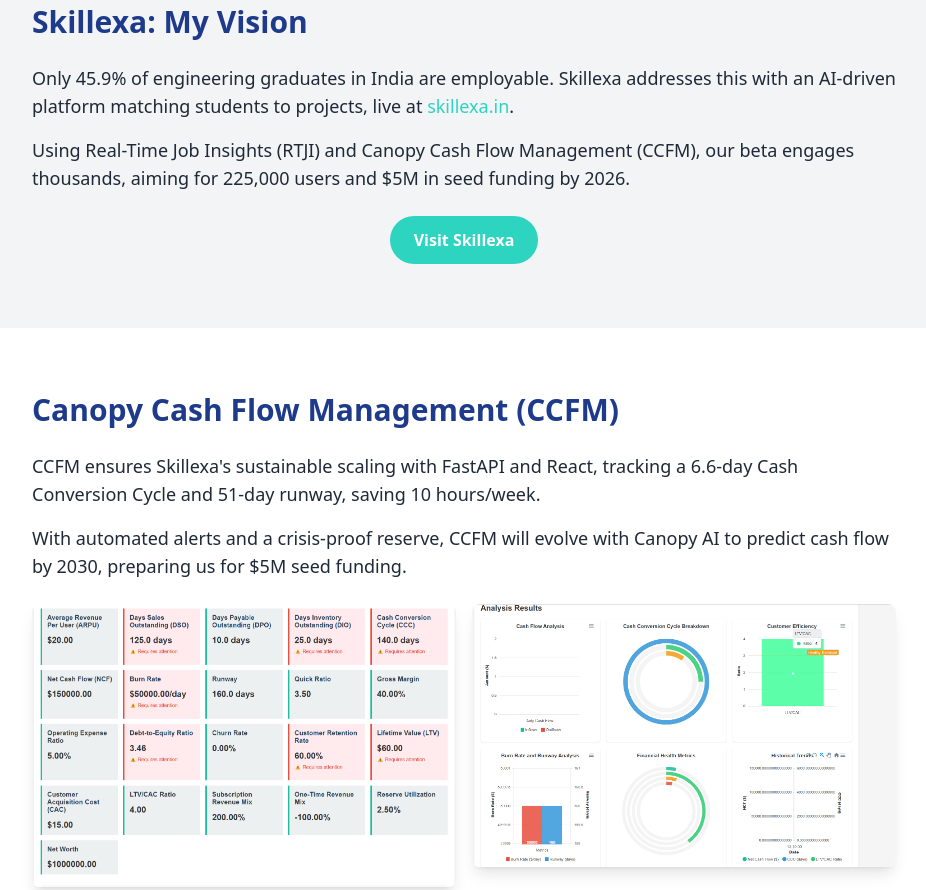
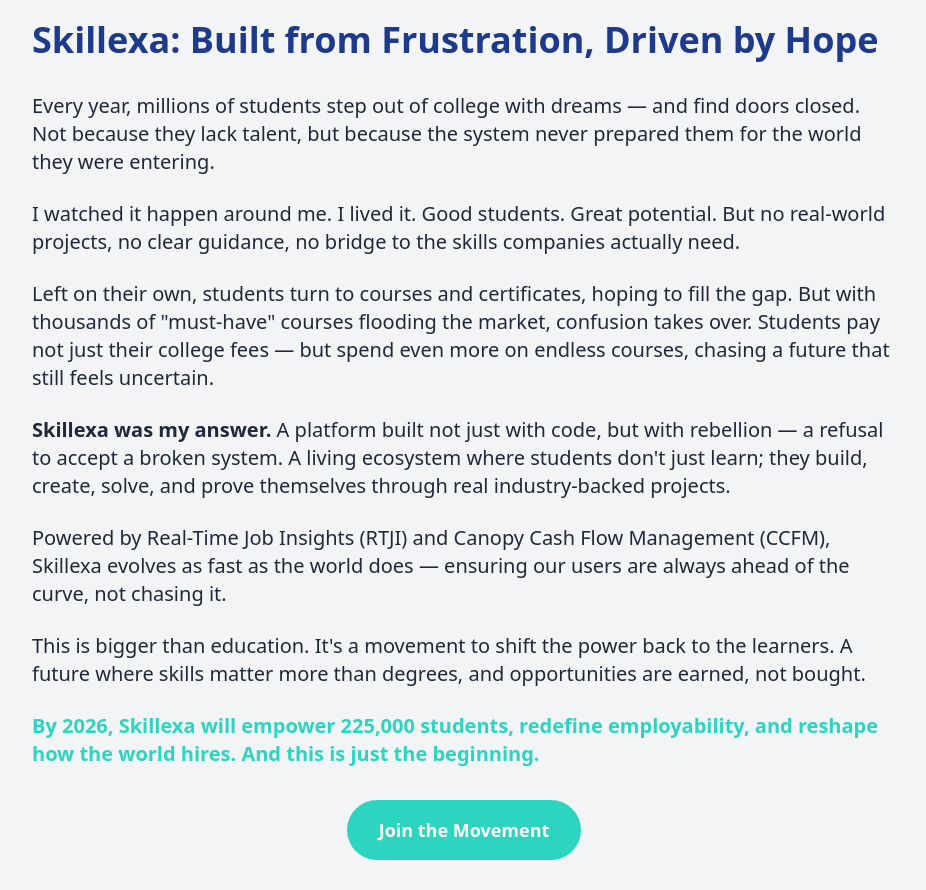
Before and after one commit to Sarang-droid/PORTFOLIO-, a plain HTML site: page public/index.html in a window 1280 px wide. Shown: the part 1220-2110 px from the top of the page, without its empty margins (176-1102 px from the left). Drawn offline with nearby package versions, Linux system fonts and the light colour scheme.

Commit message:
my vision updates

```diff
--- a/public/index.html
+++ b/public/index.html
@@ -191,13 +191,41 @@
     </section>
 
     <!-- Skillexa Section -->
-    <section id="skillexa" class="py-16 bg-gray-100">
+    <section id="skillexa" class="py-20 bg-gray-100">
         <div class="max-w-4xl mx-auto px-4 fade-in">
-            <h2 class="text-3xl font-bold text-[var(--skill-blue)] mb-6">Skillexa: My Vision</h2>
-            <p class="text-lg mb-4">Only 45.9% of engineering graduates in India are employable. Skillexa addresses this with an AI-driven platform matching students to projects, live at <a href="https://skillexa.in" target="_blank" class="text-[var(--skill-teal)] hover:underline">skillexa.in</a>.</p>
-            <p class="text-lg mb-4">Using Real-Time Job Insights (RTJI) and Canopy Cash Flow Management (CCFM), our beta engages thousands, aiming for 225,000 users and $5M in seed funding by 2026.</p>
-            <div class="mt-6 flex justify-center">
-                <a href="https://skillexa.in" target="_blank" class="section-button bg-[var(--skill-teal)] text-white px-6 py-3 rounded-full font-semibold hover:bg-teal-600 transition">Visit Skillexa</a>
+            <h2 class="text-4xl font-bold text-[var(--skill-blue)] mb-8">Skillexa: Built from Frustration, Driven by Hope</h2>
+            <p class="text-xl mb-6">
+                Every year, millions of students step out of college with dreams — and find doors closed.
+                Not because they lack talent, but because the system never prepared them for the world they were entering.
+            </p>
+            <p class="text-xl mb-6">
+                I watched it happen around me. I lived it.
+                Good students. Great potential. But no real-world projects, no clear guidance, no bridge to the skills companies actually need.
+            </p>
+            <p class="text-xl mb-6">
+                Left on their own, students turn to courses and certificates, hoping to fill the gap.
+                But with thousands of "must-have" courses flooding the market, confusion takes over.
+                Students pay not just their college fees — but spend even more on endless courses, chasing a future that still feels uncertain.
+            </p>
+            <p class="text-xl mb-6">
+                <strong>Skillexa was my answer.</strong>
+                A platform built not just with code, but with rebellion — a refusal to accept a broken system.
+                A living ecosystem where students don't just learn; they build, create, solve, and prove themselves through real industry-backed projects.
+            </p>
+            <p class="text-xl mb-6">
+                Powered by Real-Time Job Insights (RTJI) and Canopy Cash Flow Management (CCFM), Skillexa evolves as fast as the world does —
+                ensuring our users are always ahead of the curve, not chasing it.
+            </p>
+            <p class="text-xl mb-6">
+                This is bigger than education. It's a movement to shift the power back to the learners.
+                A future where skills matter more than degrees, and opportunities are earned, not bought.
+            </p>
+            <p class="text-xl mb-6 font-semibold text-[var(--skill-teal)]">
+                By 2026, Skillexa will empower 225,000 students, redefine employability, and reshape how the world hires.
+                And this is just the beginning.
+            </p>
+            <div class="mt-8 flex justify-center">
+                <a href="https://skillexa.in" target="_blank" class="section-button bg-[var(--skill-teal)] text-white px-8 py-4 rounded-full font-bold text-lg hover:bg-teal-600 transition">Join the Movement</a>
             </div>
         </div>
     </section>
```
